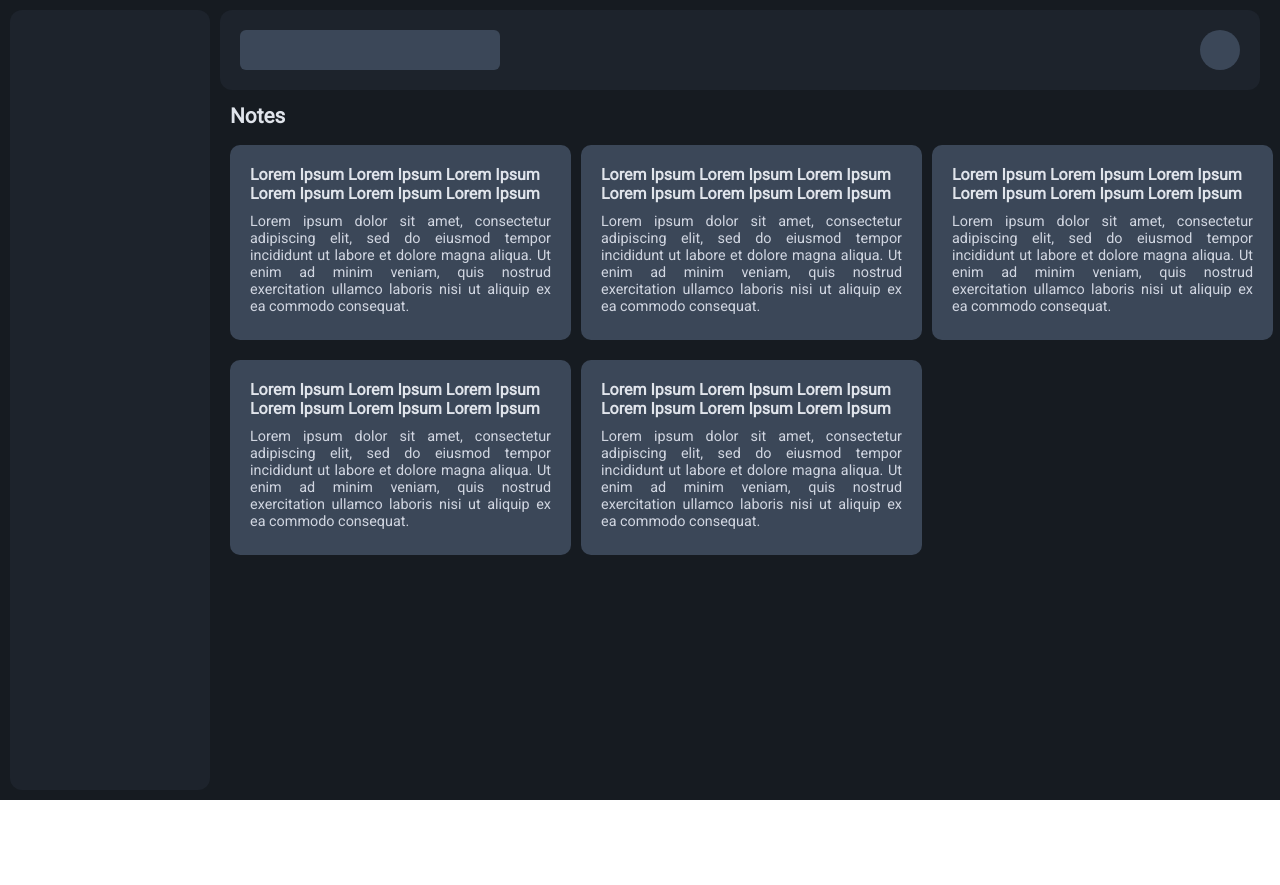
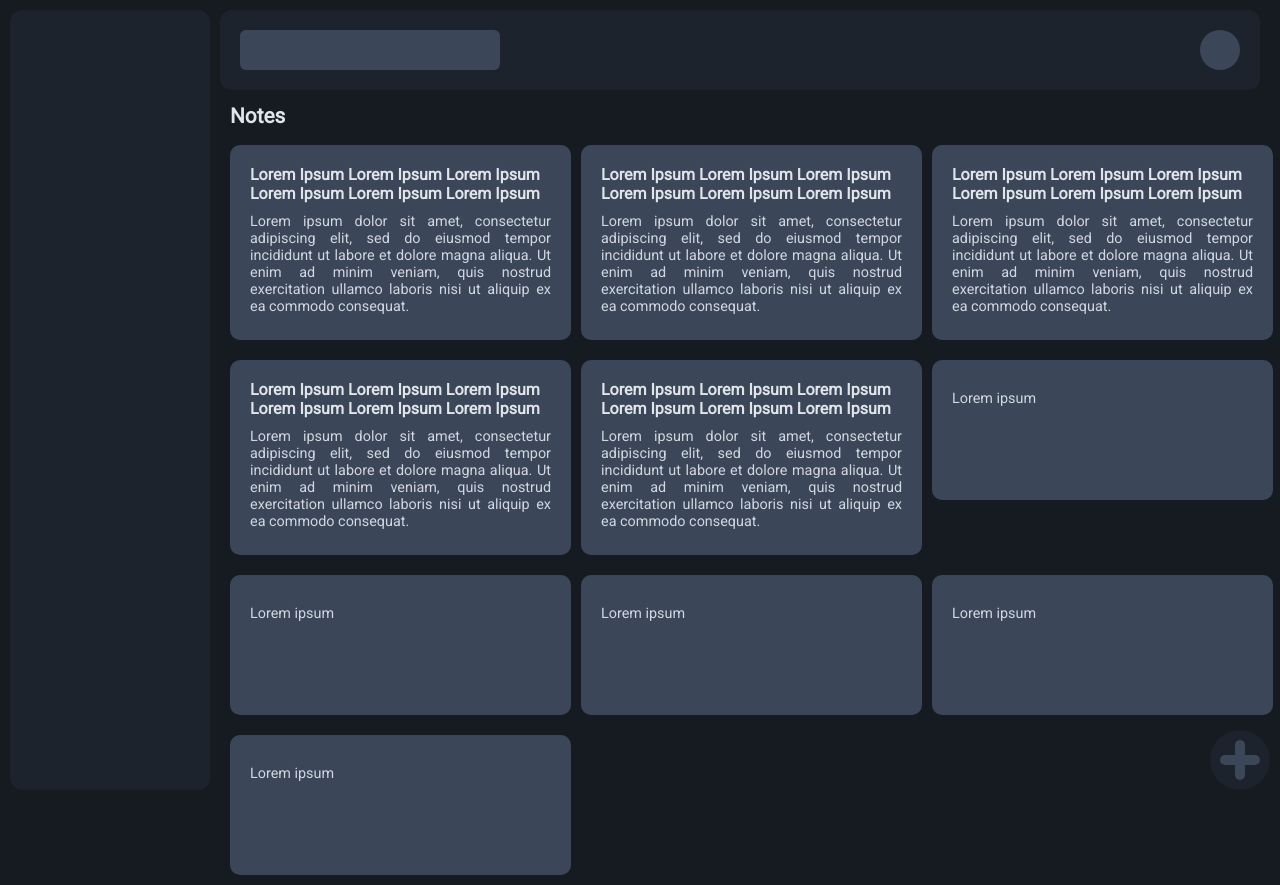
Before and after one commit to UtkarshRastogi0712/Clipnotes, a React (Vite) app: page / in a window 1280 px wide. Shown: the top 885 px of the page. Before the commit the page ends 800 px from the top, so only its background shows below. Built offline with nearby package versions, Linux system fonts and the light colour scheme.

Commit message:
New note functionality

```diff
--- /dev/null
+++ b/components/add.css
@@ -0,0 +1,29 @@
+.main-bar {
+  position: fixed;
+  bottom: 10px;
+  right: 10px;
+  height: 60px;
+  width: 60px;
+  border-radius: 30px;
+  background-color: #1d232c;
+}
+.vert-bar {
+  position: absolute;
+  top: 50%;
+  left: 50%;
+  height: 40px;
+  width: 10px;
+  border-radius: 5px;
+  background-color: #3b4758;
+  transform: translate(-50%, -50%);
+}
+.horz-bar {
+  position: absolute;
+  top: 50%;
+  left: 50%;
+  height: 10px;
+  width: 40px;
+  border-radius: 5px;
+  background-color: #3b4758;
+  transform: translate(-50%, -50%);
+}
--- /dev/null
+++ b/components/add.jsx
@@ -0,0 +1,13 @@
+import "./add.css";
+import React from "react";
+
+function Add(props) {
+  return (
+    <div className="main-bar" onClick={props.toggle}>
+      <div className="vert-bar"></div>
+      <div className="horz-bar"></div>
+    </div>
+  );
+}
+
+export default Add;
--- /dev/null
+++ b/components/newnote.css
@@ -0,0 +1,24 @@
+.modal-background {
+  overflow: hidden;
+  position: fixed;
+  top: 0;
+  left: 0;
+  width: 100%;
+  height: 100%;
+  background-color: rgba(255, 255, 255, 0);
+  backdrop-filter: blur(2.5px);
+}
+.note-body {
+  overflow: hidden;
+  position: fixed;
+  top: 50%;
+  left: 50%;
+  height: 60%;
+  min-height: 400px;
+  width: 25%;
+  min-width: 300px;
+  transform: translate(-50%, -50%);
+  background-color: #1d232c;
+  border-radius: 12px;
+  filter: blur();
+}
--- /dev/null
+++ b/components/newnote.jsx
@@ -0,0 +1,13 @@
+import "./newnote.css";
+import React from "react";
+
+function Newnote(props) {
+  return (
+    <div>
+      <div className="modal-background" onClick={props.toggle}></div>
+      <div className="note-body"></div>
+    </div>
+  );
+}
+
+export default Newnote;
--- a/components/nonsidebar.jsx
+++ b/components/nonsidebar.jsx
@@ -10,6 +10,9 @@ function NonSideBar() {
     content:
       "Lorem ipsum dolor sit amet, consectetur adipiscing elit, sed do eiusmod tempor incididunt ut labore et dolore magna aliqua. Ut enim ad minim veniam, quis nostrud exercitation ullamco laboris nisi ut aliquip ex ea commodo consequat. ",
   };
+  const no_title = {
+    content: "Lorem ipsum",
+  };
 
   return (
     <div className="non-side-bar">
@@ -19,7 +22,15 @@ function NonSideBar() {
           <h1>Notes</h1>
         </div>
         <dev className="cards">
-          {Array(5).fill(<Card title={data.title} content={data.content} />)}
+          {Array(5).fill(
+            <Card title={data.title ? data.title : ""} content={data.content} />
+          )}
+          {Array(5).fill(
+            <Card
+              title={no_title.title ? no_title.title : ""}
+              content={no_title.content}
+            />
+          )}
         </dev>
       </div>
     </div>
--- a/src/App.jsx
+++ b/src/App.jsx
@@ -1,12 +1,23 @@
+import { useState } from "react";
 import "./App.css";
 import Sidebar from "../components/sidebar";
 import NonSideBar from "../components/nonsidebar";
+import Add from "../components/add";
+import Newnote from "../components/newnote";
 
 function App() {
+  const [newNote, setNotes] = useState(false);
+  const Toggle = () => {
+    setNotes(!newNote);
+    console.log(newNote);
+  };
+
   return (
     <div className="col">
       <Sidebar />
       <NonSideBar />
+      {newNote && <Newnote toggle={Toggle} />}
+      <Add toggle={Toggle} />
     </div>
   );
 }
```
